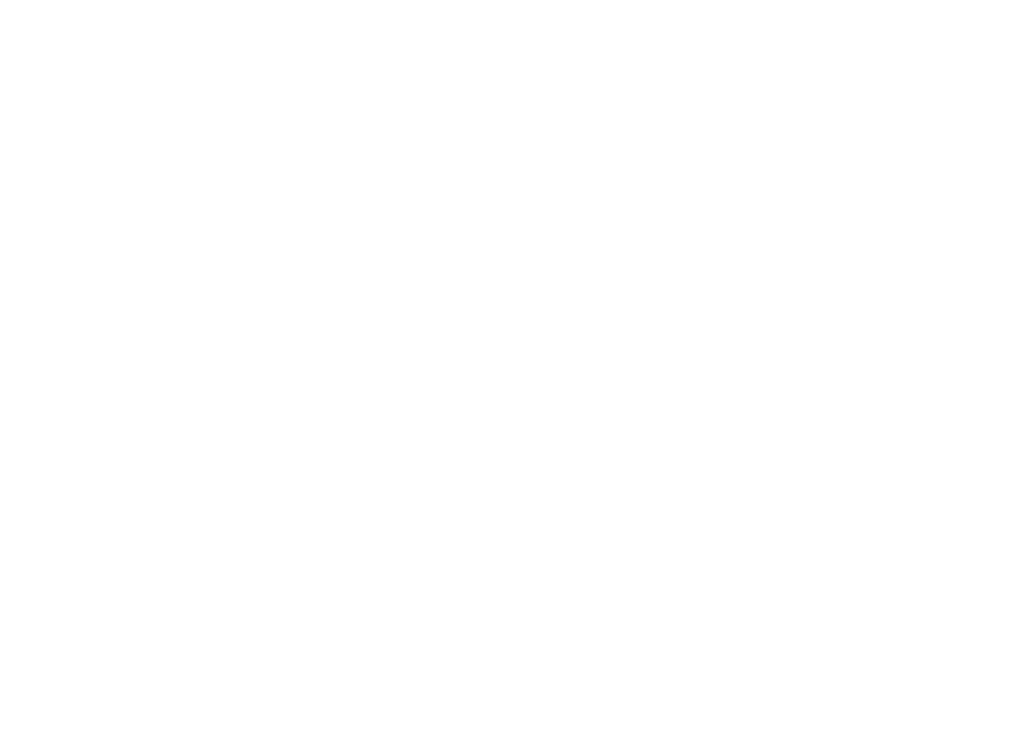
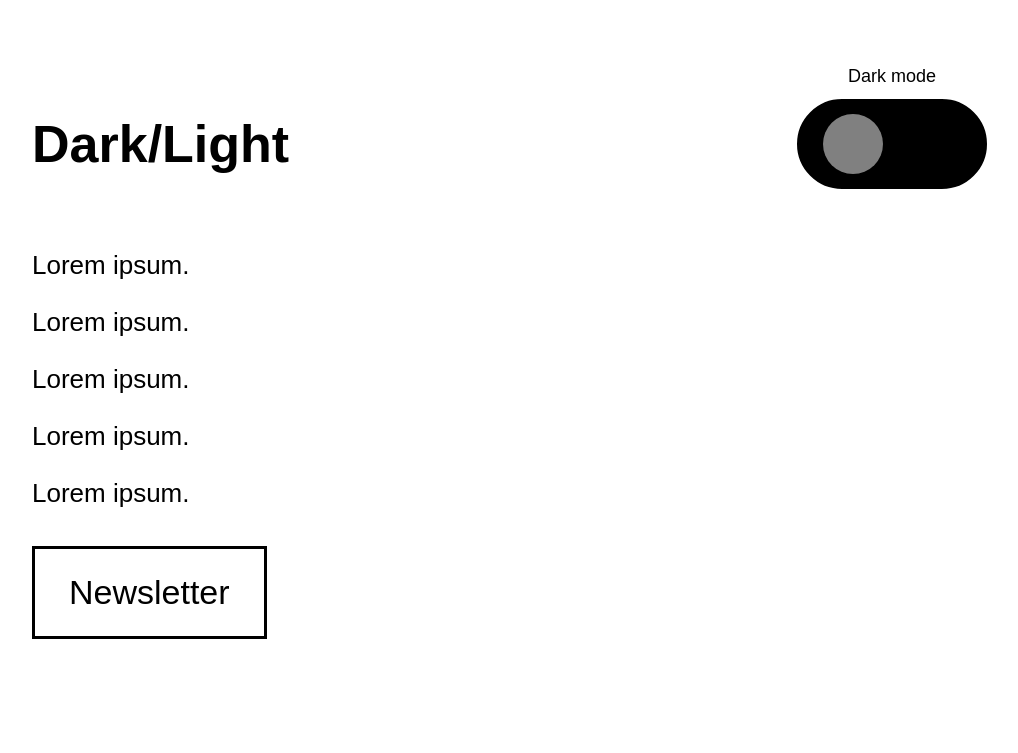
Before and after one commit to Pawwol1/practise, a plain HTML site: page dark-theme/index.html in a window 1280 px wide. Shown: the whole page, without its empty margins (128-1146 px from the left). Drawn offline with Linux system fonts and the light colour scheme.

Commit message:
dark/light mode finished

```diff
--- a/dark-theme/app.js
+++ b/dark-theme/app.js
@@ -0,0 +1,14 @@
+const switchBtn = document.querySelector("header button");
+const body = document.querySelector("body");
+let mode = localStorage.getItem("mode");
+
+
+switchBtn.addEventListener('click', () => {
+    mode === "dark" ? body.classList.remove("dark") : body.classList.add("dark");
+    mode === "dark" ? body.classList.add("light") : body.classList.remove("light");
+    mode === "dark" ? mode = "light" : mode = "dark";
+    localStorage.setItem("mode", mode);
+});
+
+mode === "dark" && body.classList.add("dark");
+mode === "light" && body.classList.add("light");
--- a/dark-theme/index.html
+++ b/dark-theme/index.html
@@ -9,6 +9,22 @@
     <link rel="stylesheet" href="style.css" />
 </head>
 <body>
-<script src="app.js"></script>
+    <header>
+        <h1 class="title">Dark/Light</h1>
+        <button class="switch" aria-label="Click for dark mode">
+            <span>Dark mode</span>
+            <div class="icon"></div>
+        </button>
+    </header>
+    <main>
+        <p>Lorem ipsum.</p>
+        <p>Lorem ipsum.</p>
+        <p>Lorem ipsum.</p>
+        <p>Lorem ipsum.</p>
+        <p>Lorem ipsum.</p>
+        <button class="btn">Newsletter</button>
+    </main>
+
+    <script src="app.js"></script>
 </body>
 </html>
--- a/dark-theme/style.css
+++ b/dark-theme/style.css
@@ -1,6 +1,6 @@
 :root {
-    --color-bg: #fff;
-    --color-main: #000;
+    --bg-color: white;
+    --main-color: black;
 }
 
 * {
@@ -8,3 +8,155 @@
     margin: 0;
     padding: 0;
 }
+
+body {
+    background: var(--bg-color);
+    color: var(--main-color);
+    display: flex;
+    justify-content: flex-start;
+    flex-wrap: wrap;
+    font-family: "Lohit Odia", sans-serif;
+    height: 100vh;
+    width: 100vw;
+    padding: 50px 34px;
+    overflow: hidden;
+}
+
+header {
+    display: flex;
+    align-items: center;
+    justify-content: space-between;
+    margin: 0 auto;
+    max-width: 960px;
+    width: 100%;
+}
+
+.title {
+    font-size: 52px;
+}
+
+.switch {
+    background-color: black;
+    border: solid 5px white;
+    border-radius: 50px;
+    cursor: pointer;
+    height: 100px;
+    width: 200px;
+    position: relative;
+}
+
+.icon {
+    background-color: grey;
+    border-radius: 100%;
+    content: "";
+    display: block;
+    height: 60px;
+    width: 60px;
+    margin: 12px 26px;
+    position: relative;
+    transition: background-color 0.35s, transform 0.35s;
+}
+
+span {
+    color: var(--main-color);
+    font-size: 18px;
+    padding: 12px 0;
+    position: absolute;
+    bottom: 100%;
+    left: 50%;
+    transform: translateX(-50%);
+    width: 100%;
+}
+
+main {
+    margin: 0 auto;
+    max-width: 960px;
+    width: 100%;
+}
+
+p {
+    font-size: 26px;
+    padding: 13px 0;
+    text-align: left;
+}
+
+.btn {
+    background: var(--bg-color);
+    border: solid 0.3vw;
+    color:  var(--main-color);
+    cursor: pointer;
+    font-family: "Lohit Odia", sans-serif;
+    font-size: 34px;
+    margin: 24px 0;
+    padding: 24px 34px;
+    transition: background 0.35s, color 0.35s;
+}
+
+.btn:hover {
+    background: var(--main-color);
+    color: var(--bg-color);
+}
+
+/*LIGHT MODE*/
+
+body.light {
+    --bg-color: white;
+    --main-color: black;
+}
+
+body.light .icon {
+    background: grey;
+    transform: translateX(0);
+}
+
+body.light .icon::after {
+    content: none;
+}
+
+/*DARK MODE*/
+
+body.dark {
+    --bg-color: black;
+    --main-color: white;
+}
+
+body.dark .icon {
+    background: yellow;
+    transform: translateX(85px);
+}
+
+body.dark .icon::after {
+    content: "";
+    background-color: black;
+    border-radius: 100%;
+    display: block;
+    height: 50px;
+    width: 40px;
+    position: absolute;
+    left: -5px;
+    top: 5px;
+}
+
+@media (prefers-color-scheme: dark) {
+    body {
+        --bg-color: black;
+        --main-color: white;
+    }
+
+    body .icon {
+        background: yellow;
+        transform: translateX(80px);
+    }
+
+    body .icon::after {
+        content: "";
+        background-color: black;
+        border-radius: 100%;
+        display: block;
+        height: 50px;
+        width: 40px;
+        position: absolute;
+        left: -5px;
+        top: 5px;
+    }
+}
```
